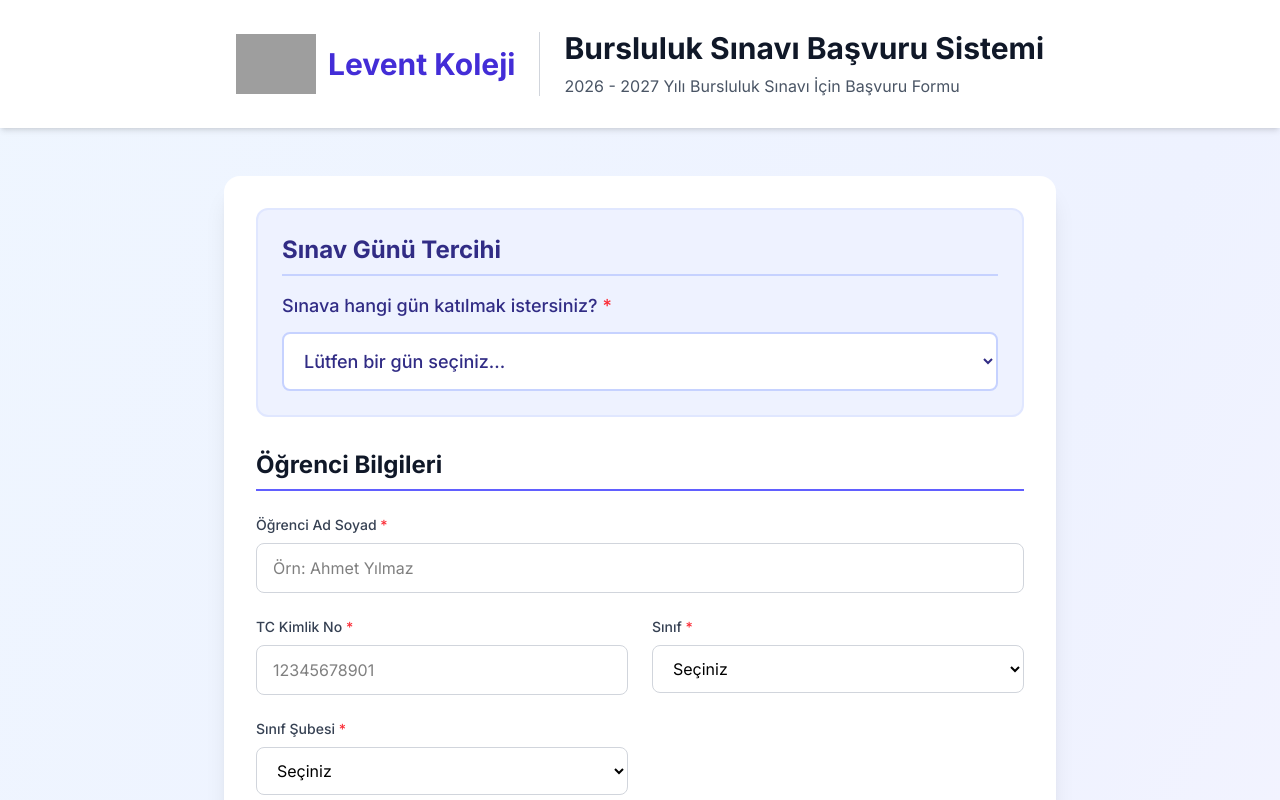
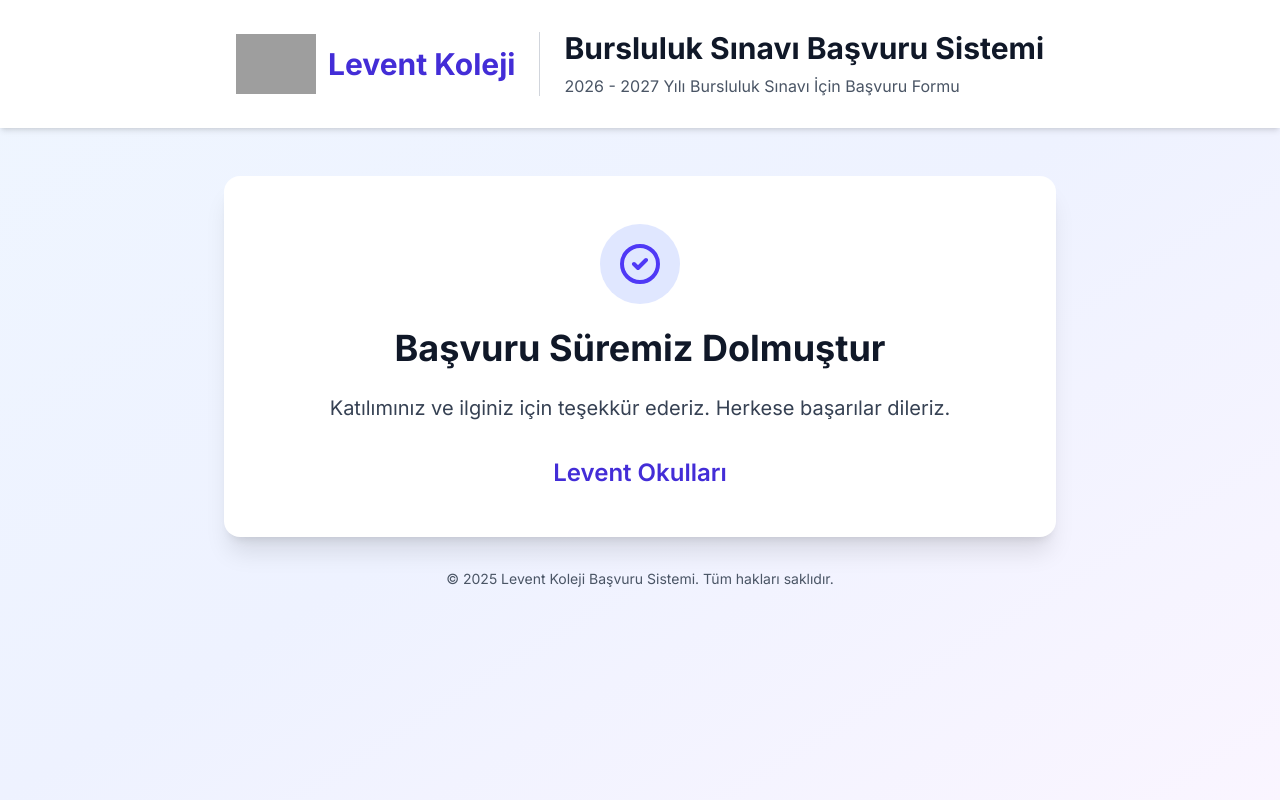
Before and after one commit to eerdem5387/basvuru-sistemi, a Next.js app: page / in a window 1280 px wide. Shown: the top 800 px of the page. Built offline with nearby package versions, Linux system fonts and the light colour scheme; grey boxes are pictures that could not be loaded.

Commit message:
fsavsavs

```diff
--- a/app/page.tsx
+++ b/app/page.tsx
@@ -679,10 +679,32 @@ export default function HomePage() {
           </div>
         )}
 
-        {/* Form */}
+        {/* Başvuru Süresi Dolmuş Mesajı */}
+        <div className="bg-white rounded-2xl shadow-xl overflow-hidden">
+          <div className="p-8 sm:p-12 text-center">
+            <div className="space-y-6">
+              <div className="mx-auto flex items-center justify-center h-20 w-20 rounded-full bg-indigo-100 mb-6">
+                <svg className="h-12 w-12 text-indigo-600" fill="none" stroke="currentColor" viewBox="0 0 24 24">
+                  <path strokeLinecap="round" strokeLinejoin="round" strokeWidth={2} d="M9 12l2 2 4-4m6 2a9 9 0 11-18 0 9 9 0 0118 0z" />
+                </svg>
+              </div>
+              <h2 className="text-3xl sm:text-4xl font-bold text-gray-900 mb-6">
+                Başvuru Süremiz Dolmuştur
+              </h2>
+              <p className="text-lg sm:text-xl text-gray-700 leading-relaxed max-w-2xl mx-auto">
+                Katılımınız ve ilginiz için teşekkür ederiz. Herkese başarılar dileriz.
+              </p>
+              <p className="text-xl sm:text-2xl font-semibold text-indigo-700 mt-8">
+                Levent Okulları
+              </p>
+            </div>
+          </div>
+        </div>
+
+        {/* FORM İÇERİĞİ - İLERİDE KULLANILMAK ÜZERE YORUM SATIRLARINA ALINDI */}
+        {/*
         <div className="bg-white rounded-2xl shadow-xl overflow-hidden">
           <form onSubmit={handleSubmit(onSubmit)} className="p-6 sm:p-8 space-y-8">
-            {/* Sınav Günü Seçimi */}
             <section className="bg-indigo-50 p-6 rounded-xl border-2 border-indigo-100">
               <h2 className="text-2xl font-bold text-indigo-900 mb-4 pb-2 border-b-2 border-indigo-200">
                 Sınav Günü Tercihi
@@ -707,7 +729,6 @@ export default function HomePage() {
               </div>
             </section>
 
-            {/* Öğrenci Bilgileri */}
             <section>
               <h2 className="text-2xl font-bold text-gray-900 mb-6 pb-2 border-b-2 border-indigo-500">
                 Öğrenci Bilgileri
@@ -841,7 +862,6 @@ export default function HomePage() {
               </div>
             </section>
 
-            {/* Baba Bilgileri */}
             <section>
               <h2 className="text-2xl font-bold text-gray-900 mb-6 pb-2 border-b-2 border-indigo-500">
                 Baba Bilgileri
@@ -945,7 +965,6 @@ export default function HomePage() {
               </div>
             </section>
 
-            {/* Anne Bilgileri */}
             <section>
               <h2 className="text-2xl font-bold text-gray-900 mb-6 pb-2 border-b-2 border-indigo-500">
                 Anne Bilgileri
@@ -1049,7 +1068,6 @@ export default function HomePage() {
               </div>
             </section>
 
-            {/* İletişim Bilgileri */}
             <section>
               <h2 className="text-2xl font-bold text-gray-900 mb-6 pb-2 border-b-2 border-indigo-500">
                 İletişim Bilgileri
@@ -1072,7 +1090,6 @@ export default function HomePage() {
               </div>
             </section>
 
-            {/* KVKK Onay */}
             <div className="pt-6 pb-4">
               <div className="flex items-start space-x-3 p-4 bg-gray-50 rounded-lg border-2 border-gray-200">
                 <input
@@ -1101,7 +1118,6 @@ export default function HomePage() {
               )}
             </div>
 
-            {/* Submit Button */}
             <div className="pt-2">
               <button
                 type="submit"
@@ -1127,6 +1143,7 @@ export default function HomePage() {
             </p>
           </form>
         </div>
+        */}
 
         {/* Footer */}
         <div className="mt-8 text-center text-gray-600 text-sm">
```
